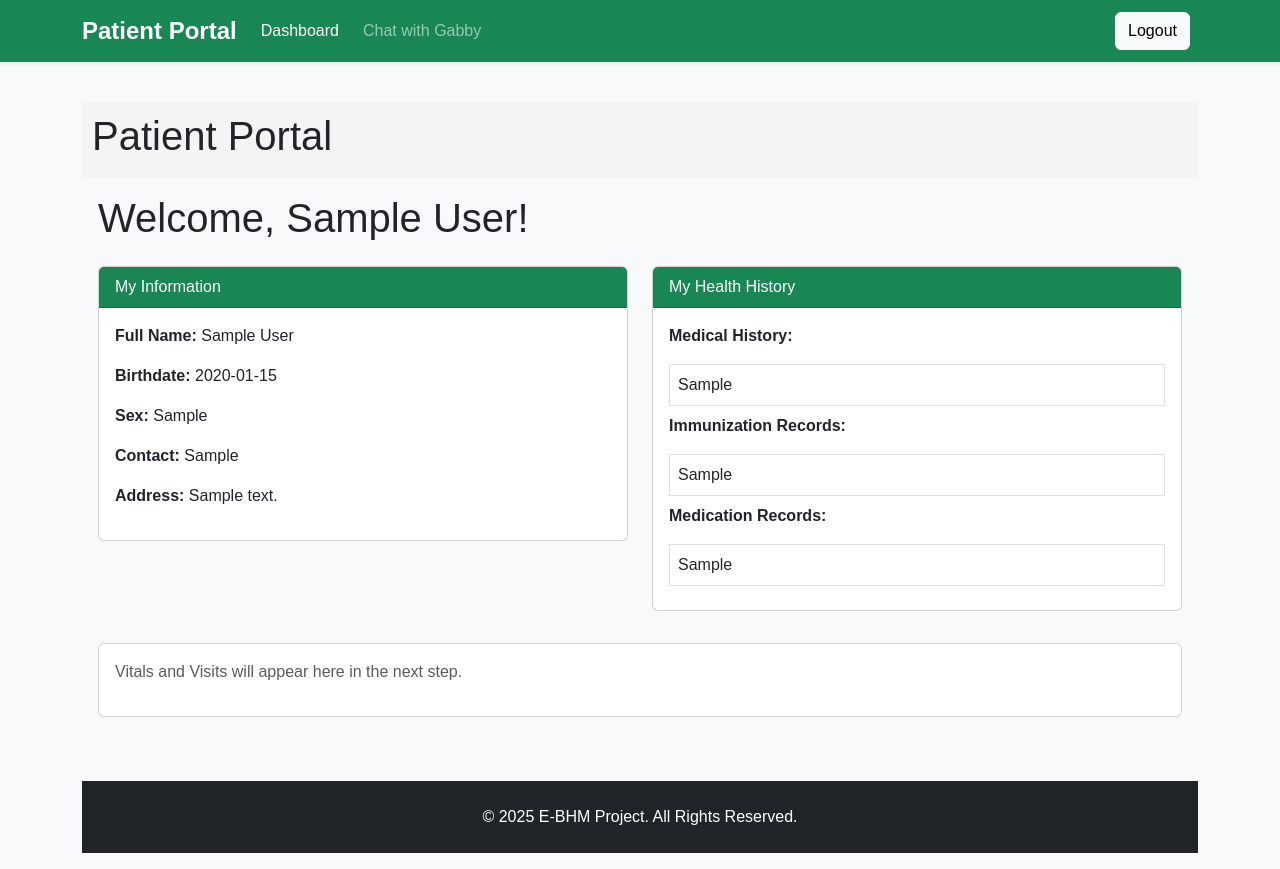
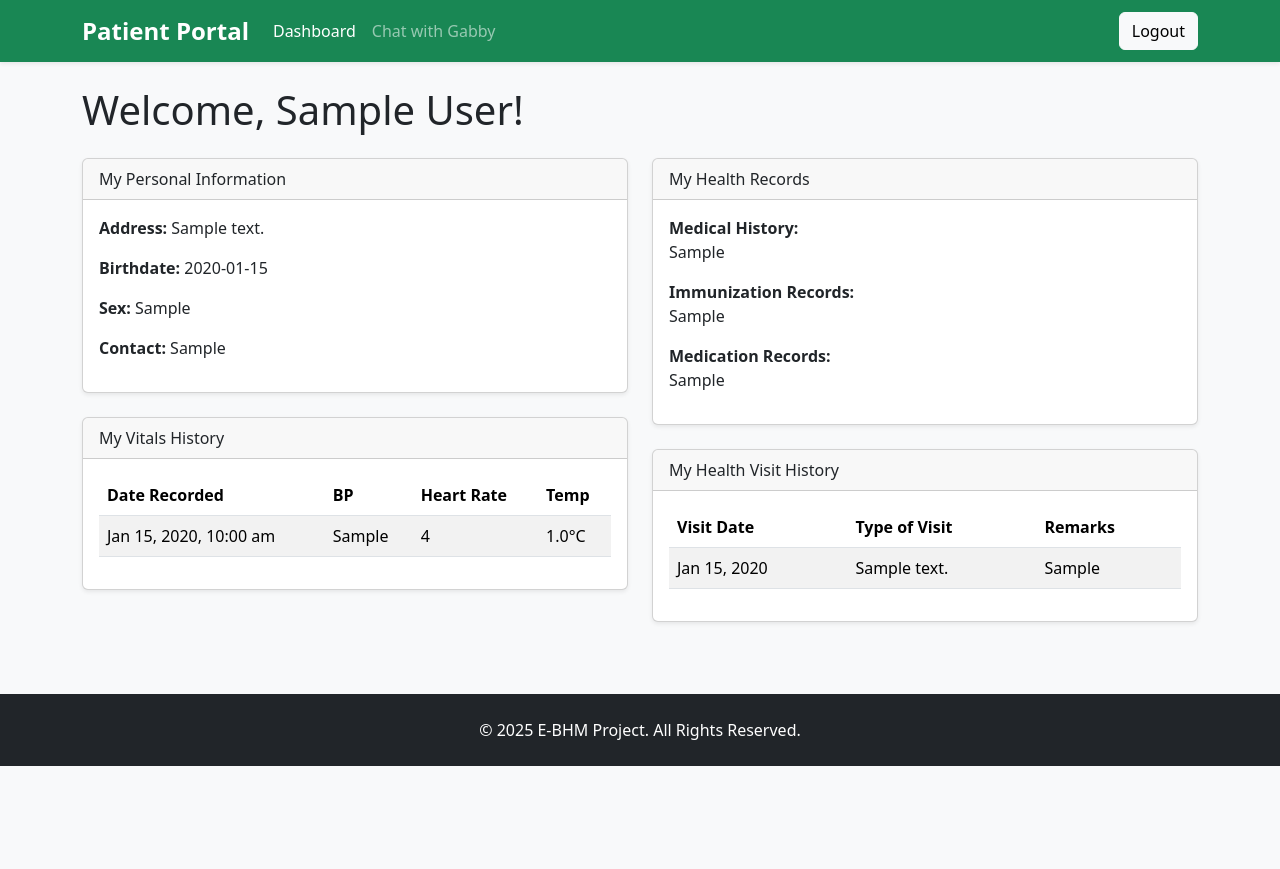
Before and after one commit to J-Akiru5/e-bhm_connect, a PHP site: page /e-bhm_connect/portal-dashboard in a window 1280 px wide. After the commit the page ends 766 px from the top, so only its background shows below. Run offline with PHP 8.4, Linux system fonts and the light colour scheme; the visitor is signed in with stand-in values (Sample User, id 1); tables that the repository leaves empty hold one stand-in row (values such as "Sample post"); a stand-in replaces the project's code that opens the database connection; some libraries are stand-ins or nearby versions.

Commit message:
Update portal header and dashboard (vitals & visits)

```diff
--- a/includes/header_portal.php
+++ b/includes/header_portal.php
@@ -39,7 +39,7 @@
 <?php
 // Patient portal header (placeholder)
 ?>
-<!doctype html>
+<!-- <!doctype html>
 <html lang="en">
 <head>
     <meta charset="utf-8">
@@ -51,4 +51,4 @@
 <header>
     <h1>Patient Portal</h1>
 </header>
-<main>
+<main> -->
--- a/pages/portal/portal_dashboard.php
+++ b/pages/portal/portal_dashboard.php
@@ -16,6 +16,16 @@ if ($patient_id) {
     $stmt2 = $pdo->prepare("SELECT * FROM patient_health_records WHERE patient_id = ?");
     $stmt2->execute([$patient_id]);
     $health_records = $stmt2->fetch(PDO::FETCH_ASSOC);
+
+    // Query 3: Vitals History
+    $stmt3 = $pdo->prepare("SELECT * FROM patient_vitals WHERE patient_id = ? ORDER BY recorded_at DESC");
+    $stmt3->execute([$patient_id]);
+    $vitals_history = $stmt3->fetchAll(PDO::FETCH_ASSOC);
+
+    // Query 4: Visit History
+    $stmt4 = $pdo->prepare("SELECT * FROM health_visits WHERE patient_id = ? ORDER BY visit_date DESC");
+    $stmt4->execute([$patient_id]);
+    $visit_history = $stmt4->fetchAll(PDO::FETCH_ASSOC);
 } else {
     $patient = null;
     $health_records = null;
@@ -23,54 +33,108 @@ if ($patient_id) {
 
 ?>
 
-<div class="row">
-    <div class="col-12">
-        <h1 class="mb-4">Welcome, <?php echo htmlspecialchars($_SESSION['patient_full_name'] ?? ''); ?>!</h1>
-    </div>
+<h1 class="mb-4">Welcome, <?php echo htmlspecialchars($_SESSION['patient_full_name'] ?? ''); ?>!</h1>
 
-    <div class="col-md-6">
-        <div class="card mb-3">
-            <div class="card-header bg-success text-white">My Information</div>
+<div class="row g-4">
+    <div class="col-lg-6">
+
+        <div class="card shadow-sm mb-4">
+            <div class="card-header">
+                My Personal Information
+            </div>
             <div class="card-body">
-                <?php if ($patient): ?>
-                    <p><strong>Full Name:</strong> <?php echo htmlspecialchars($patient['full_name']); ?></p>
-                    <p><strong>Birthdate:</strong> <?php echo htmlspecialchars($patient['birthdate']); ?></p>
-                    <p><strong>Sex:</strong> <?php echo htmlspecialchars($patient['sex']); ?></p>
-                    <p><strong>Contact:</strong> <?php echo htmlspecialchars($patient['contact']); ?></p>
-                    <p><strong>Address:</strong> <?php echo htmlspecialchars($patient['address']); ?></p>
+                <p><strong>Address:</strong> <?php echo htmlspecialchars($patient['address'] ?? 'N/A'); ?></p>
+                <p><strong>Birthdate:</strong> <?php echo htmlspecialchars($patient['birthdate'] ?? 'N/A'); ?></p>
+                <p><strong>Sex:</strong> <?php echo htmlspecialchars($patient['sex'] ?? 'N/A'); ?></p>
+                <p><strong>Contact:</strong> <?php echo htmlspecialchars($patient['contact'] ?? 'N/A'); ?></p>
+            </div>
+        </div>
+
+        <div class="card shadow-sm mb-4">
+            <div class="card-header">
+                My Vitals History
+            </div>
+            <div class="card-body">
+                <?php if (empty($vitals_history)): ?>
+                    <div class="alert alert-info">No vitals recorded.</div>
                 <?php else: ?>
-                    <p class="text-muted">No patient information available.</p>
+                    <table class="table table-striped">
+                        <thead>
+                            <tr>
+                                <th>Date Recorded</th>
+                                <th>BP</th>
+                                <th>Heart Rate</th>
+                                <th>Temp</th>
+                            </tr>
+                        </thead>
+                        <tbody>
+                            <?php foreach ($vitals_history as $vital): ?>
+                                <tr>
+                                    <td><?php echo date('M j, Y, g:i a', strtotime($vital['recorded_at'])); ?></td>
+                                    <td><?php echo htmlspecialchars($vital['blood_pressure']); ?></td>
+                                    <td><?php echo htmlspecialchars($vital['heart_rate']); ?></td>
+                                    <td><?php echo htmlspecialchars($vital['temperature']); ?>°C</td>
+                                </tr>
+                            <?php endforeach; ?>
+                        </tbody>
+                    </table>
                 <?php endif; ?>
             </div>
         </div>
-    </div>
 
-    <div class="col-md-6">
-        <div class="card mb-3">
-            <div class="card-header bg-success text-white">My Health History</div>
+    </div> <div class="col-lg-6">
+
+        <div class="card shadow-sm mb-4">
+            <div class="card-header">
+                My Health Records
+            </div>
             <div class="card-body">
-                <?php if ($health_records): ?>
-                    <p><strong>Medical History:</strong></p>
-                    <div class="border p-2 mb-2" style="white-space:pre-wrap"><?php echo htmlspecialchars($health_records['medical_history']); ?></div>
-                    <p><strong>Immunization Records:</strong></p>
-                    <div class="border p-2 mb-2" style="white-space:pre-wrap"><?php echo htmlspecialchars($health_records['immunization_records']); ?></div>
-                    <p><strong>Medication Records:</strong></p>
-                    <div class="border p-2 mb-2" style="white-space:pre-wrap"><?php echo htmlspecialchars($health_records['medication_records']); ?></div>
+                <strong>Medical History:</strong>
+                <p><?php echo nl2br(htmlspecialchars($health_records['medical_history'] ?? 'N/A')); ?></p>
+
+                <strong>Immunization Records:</strong>
+                <p><?php echo nl2br(htmlspecialchars($health_records['immunization_records'] ?? 'N/A')); ?></p>
+
+                <strong>Medication Records:</strong>
+                <p><?php echo nl2br(htmlspecialchars($health_records['medication_records'] ?? 'N/A')); ?></p>
+
+                </div>
+        </div>
+
+        <div class="card shadow-sm mb-4">
+            <div class="card-header">
+                My Health Visit History
+            </div>
+            <div class="card-body">
+                <?php if (empty($visit_history)): ?>
+                    <div class="alert alert-info">No visits recorded.</div>
                 <?php else: ?>
-                    <p class="text-muted">No health records found.</p>
+                    <table class="table table-striped">
+                        <thead>
+                            <tr>
+                                <th>Visit Date</th>
+                                <th>Type of Visit</th>
+                                <th>Remarks</th>
+                            </tr>
+                        </thead>
+                        <tbody>
+                            <?php foreach ($visit_history as $visit): ?>
+                                <tr>
+                                    <td><?php echo date('M j, Y', strtotime($visit['visit_date'])); ?></td>
+                                    <td><?php echo htmlspecialchars($visit['visit_type']); ?></td>
+                                    <td><?php echo htmlspecialchars($visit['remarks']); ?></td>
+                                </tr>
+                            <?php endforeach; ?>
+                        </tbody>
+                    </table>
                 <?php endif; ?>
             </div>
         </div>
-    </div>
 
-    <div class="col-12 mt-3">
-        <div class="card">
-            <div class="card-body">
-                <p class="text-muted">Vitals and Visits will appear here in the next step.</p>
-            </div>
-        </div>
-    </div>
-</div>
+    </div> </div> <?php
+// Include the footer
+include_once __DIR__ . '/../../includes/footer_portal.php';
+?>
 
 <?php
 include_once __DIR__ . '/../../includes/footer_portal.php';
```
